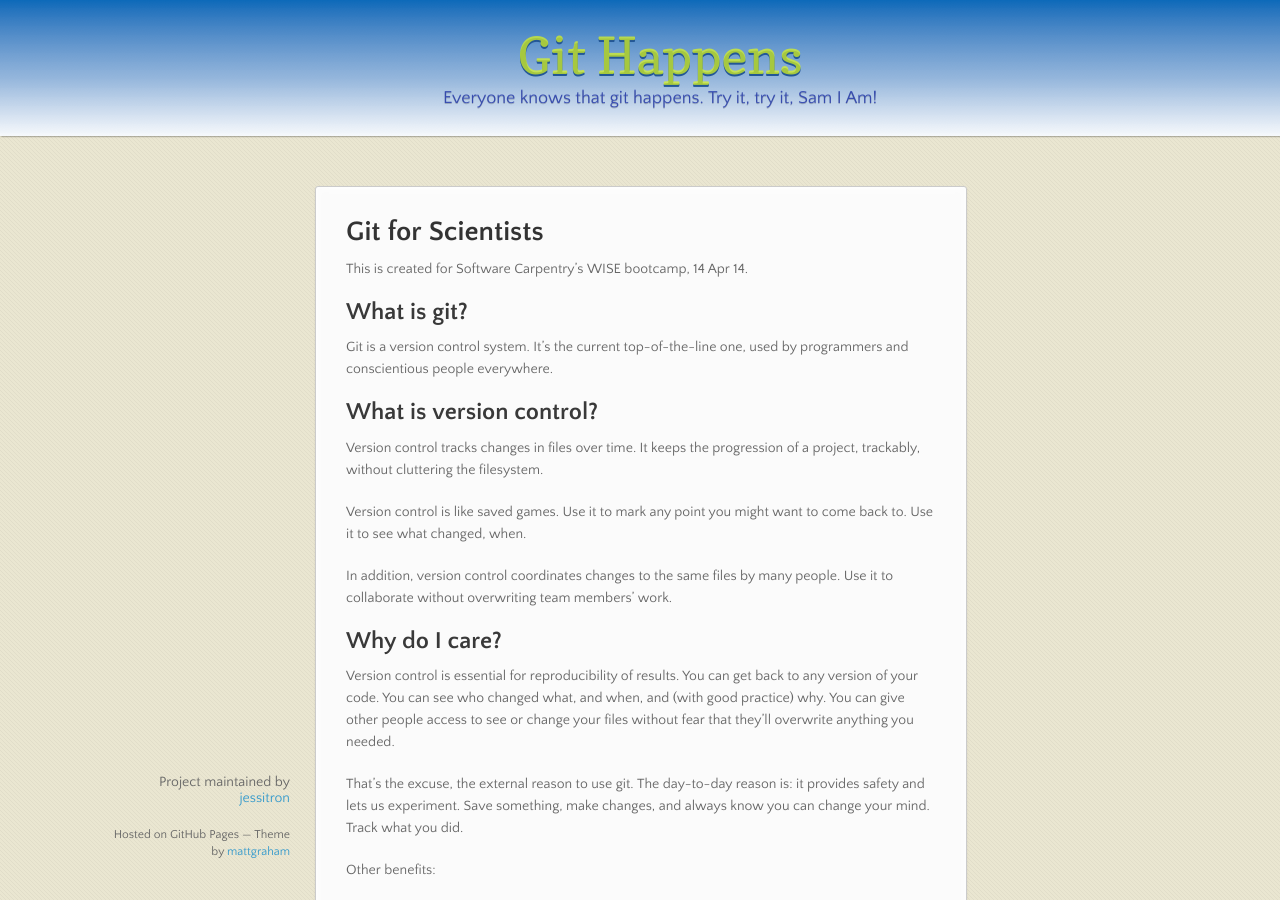
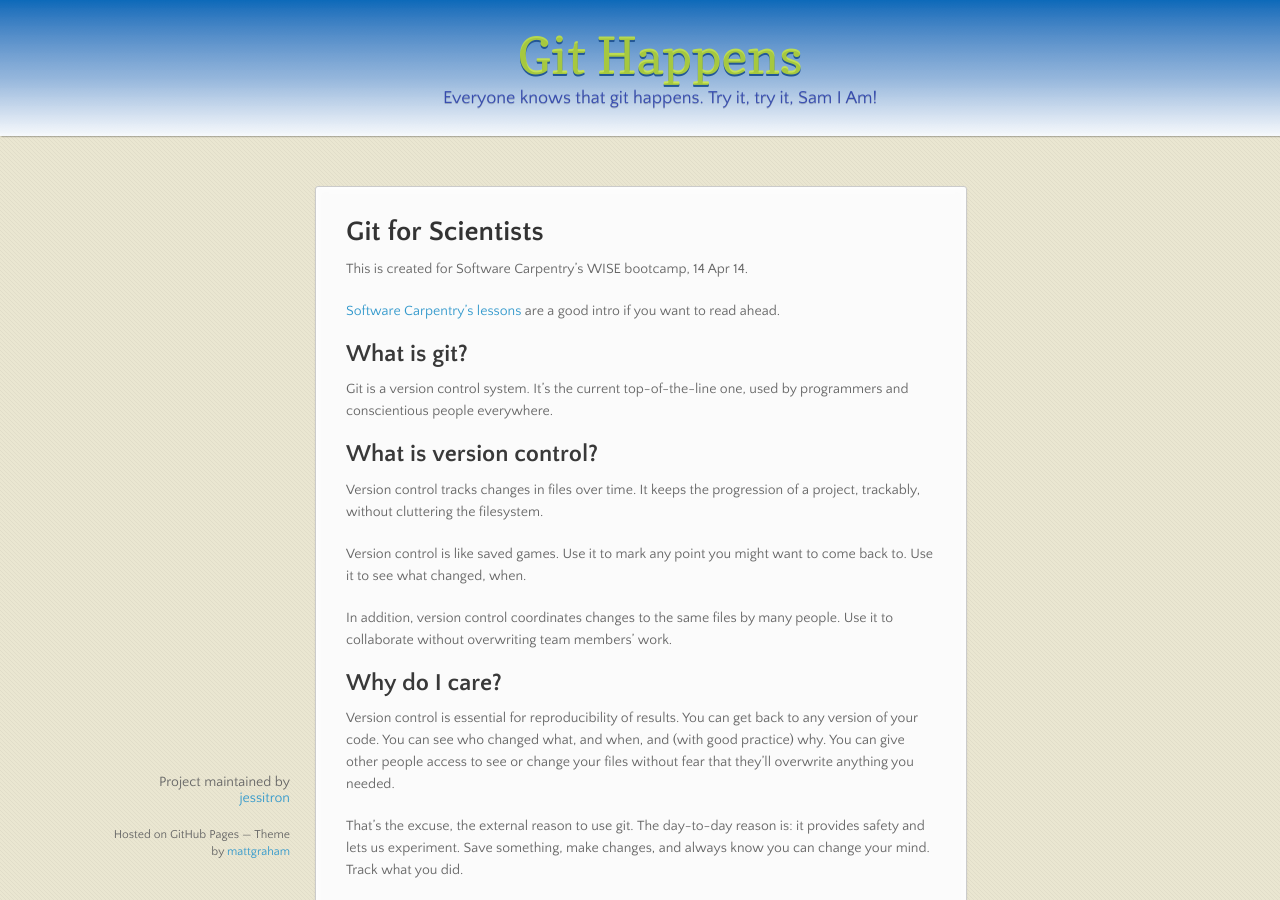
Before and after one commit to jessitron/git-happens, a Jekyll site: the page built from scientists/index.md, in a window 1280 px wide and 900 px high. Built offline with Jekyll 4.4.1, drawn with Linux system fonts in a browser that asks for light colours; nearby versions of some CDN libraries.

Commit message:
link to SWC git lessons

```diff
--- a/scientists/index.md
+++ b/scientists/index.md
@@ -6,6 +6,10 @@ saying: Try it, try it, Sam I Am!
 # Git for Scientists
 
 This is created for Software Carpentry's WISE bootcamp, 14 Apr 14.
+
+[Software Carpentry's
+lessons](http://swcarpentry.github.io/2014-04-14-wise/novice/git/)
+are a good intro if you want to read ahead.
 
 ## What is git?
 
```
